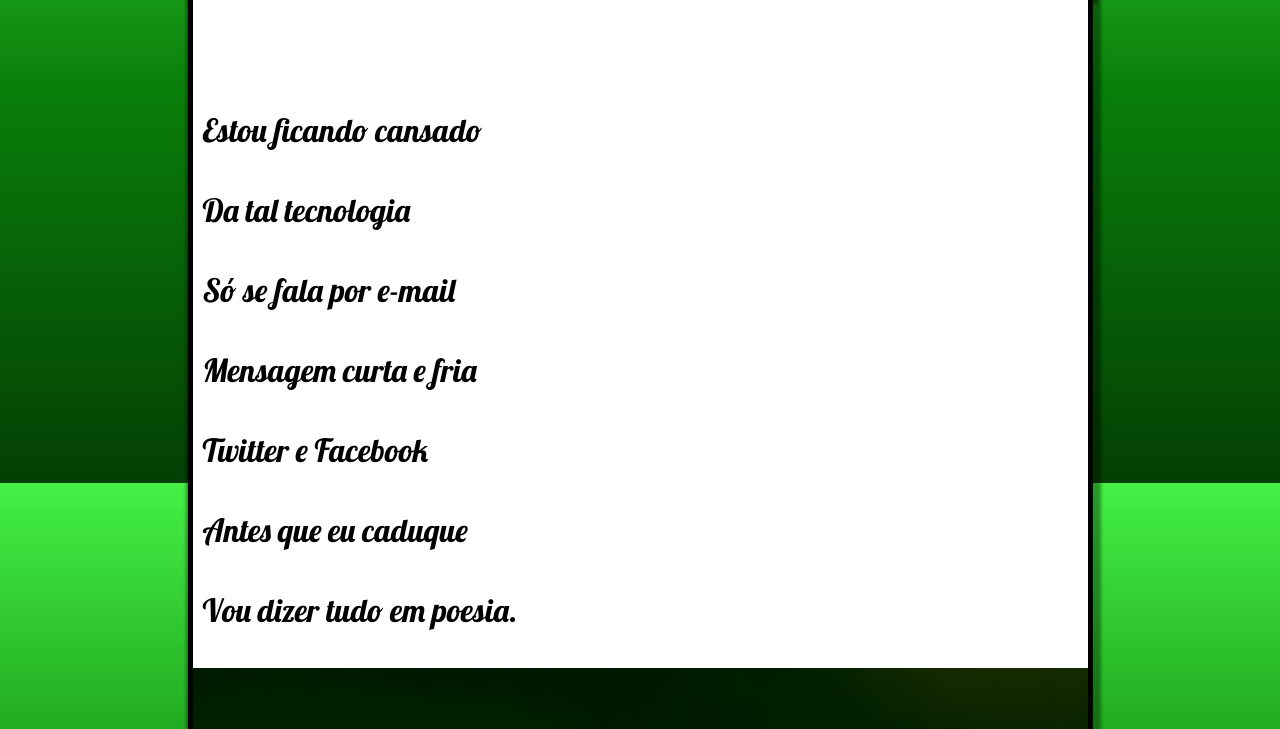
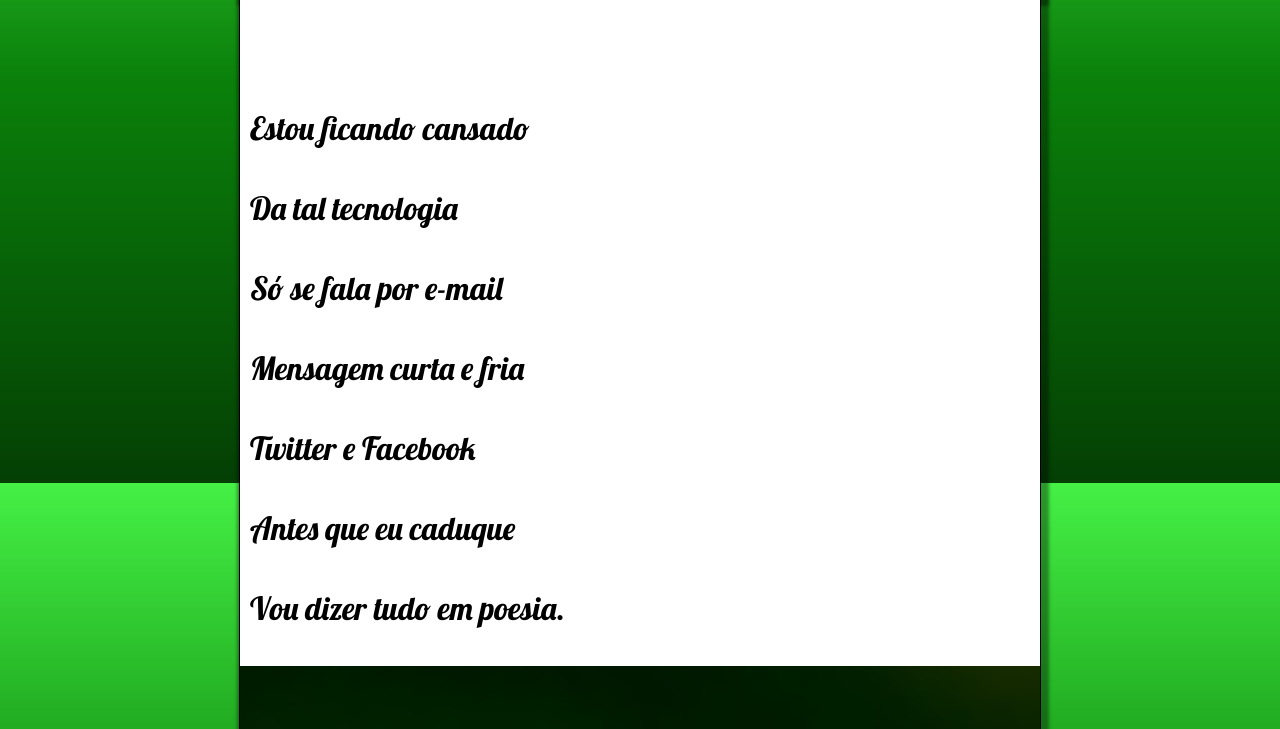
Before and after one commit to matheus369k/Site-Cordel, a plain HTML site: page index.html in a window 1280 px wide. Shown: the part 317-1046 px from the top of the page. Drawn offline with Linux system fonts and the light colour scheme.

Commit message:
Add files via upload

```diff
--- a/css/style.css
+++ b/css/style.css
@@ -8,15 +8,20 @@ body{
 @import url('https://fonts.googleapis.com/css2?family=Lilita+One&family=Lobster&display=swap');
 
 header{
-    box-shadow: 3px 4px 3px 5px rgba(0, 0, 0, 0.37);
     font-size: 22px;
-    min-width: 404px;
-    margin: auto;
-    max-width: 800px;
     text-align: center;
-    padding: 50px;
+    padding: 50px 0px;
     color: white;
     background-color: black;
+}
+
+header,
+main{
+    border: 1px solid;
+    max-width: 800px;
+    margin: auto;
+    box-shadow: 3px 4px 3px 5px rgba(0, 0, 0, 0.37);
+    min-width: 420px;
 }
 
 header > h1{
@@ -34,13 +39,7 @@ header > p > a{
 }
 
 main{
-    box-shadow: 3px 4px 3px 5px rgba(0, 0, 0, 0.37);
-    min-width: 396px;
     background-color: white ;
-    border: 5px solid;
-    max-width: 895px;
-    margin: auto;
-
 }
 
 div > p,
```
